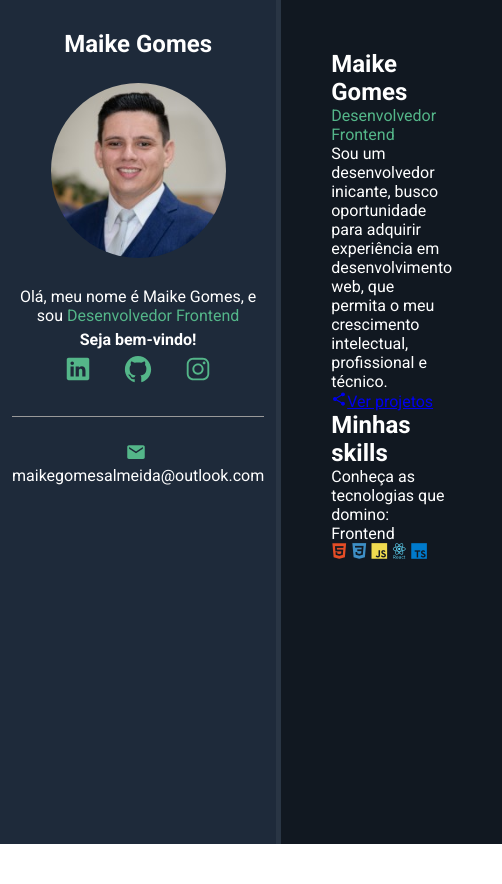
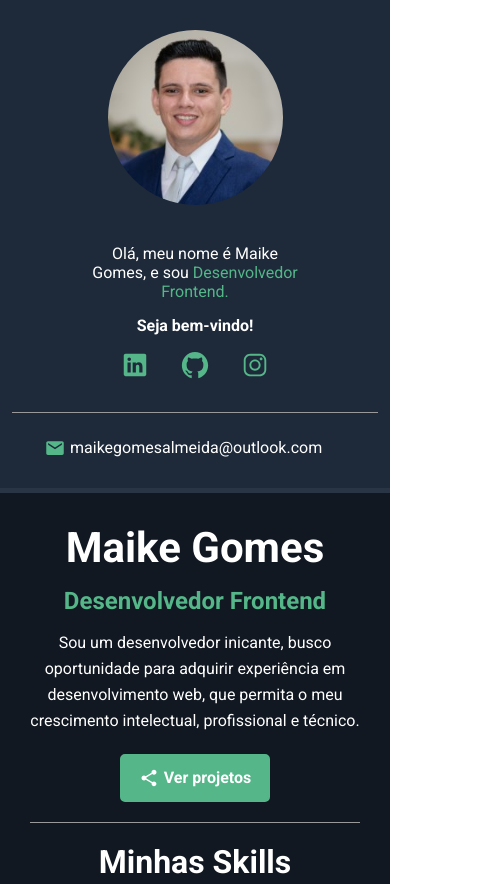
Before and after one commit to maike-k/maike-k.github.io, a plain HTML site: page index.html in a window 390 px wide. Shown: the top 884 px of the page, 502 px wide, since content can reach past the window. Before the commit the page ends 844 px from the top, so only its background shows below. Drawn offline with nearby package versions, Linux system fonts and the light colour scheme.

Commit message:
Finalizando o portfólio

```diff
--- a/css/style.css
+++ b/css/style.css
@@ -25,7 +25,7 @@
 }
 
 #bio-container {
-  flex: 1 1 20%;
+  flex: 1 1 25%;
   min-height: 100vh;
   background-color: var(--bio-bg-color);
   text-align: center;
@@ -34,7 +34,7 @@
 }
 
 #about-container {
-  flex: 1 1 80%;
+  flex: 1 1 75%;
   min-height: 100vh;
   background-color: var(--about-bg-color);
   padding: 50px;
@@ -42,7 +42,7 @@
 
 #bio-container #welcome-text {
   font-weight: bold;
-  margin-top: 5px;
+  margin-top: 15px;
 }
 
 #bio-img {
@@ -91,6 +91,7 @@
   color: var(--main-text-color);
   text-decoration: none;
   max-width: 300px;
+  display: flex;
 }
 
 #email-container ion-icon {
@@ -99,3 +100,117 @@
   max-width: 20px;
   margin-right: 5px;
 }
+
+#name {
+  font-size: 42px;
+  margin-bottom: 15px;
+}
+
+#title {
+  font-size: 24px;
+  margin-bottom: 15px;
+  font-weight: bold;
+}
+
+.description {
+  max-width: 75%;
+  margin-bottom: 10px;
+}
+
+#btn-projects {
+  font-weight: bold;
+  font-size: 16px;
+  color: var(--main-text-color);
+  background-color: var(--main-color);
+  border: 2px solid var(--main-color);
+  border-radius: 5px;
+  text-decoration: none;
+  transition: 0.5s;
+  padding: 12px 10px;
+  margin: 25px 0;
+  width: 150px;
+  text-align: center;
+  display: flex;
+  justify-content: center;
+  gap: 5px;
+}
+
+#btn-projects ion-icon {
+  font-size: 20px;
+  max-width: 20px;
+}
+
+#btn-projects:hover {
+  background-color: transparent;
+}
+
+#skills-section-title {
+  border-top: 1px solid var(--border-color);
+  padding-top: 20px;
+  margin-bottom: 20px;
+  font-size: 32px;
+}
+
+#skills-container {
+  display: flex;
+  flex-wrap: wrap;
+  margin-top: 25px;
+}
+
+.skills-title {
+  font-size: 24px;
+  margin-bottom: 25px;
+  font-weight: bold;
+  padding-left: 10px;
+  border-left: 5px solid var(--main-color);
+}
+
+.skills-box i {
+  font-size: 45px;
+  margin-right: 10px;
+}
+
+@media (max-width: 560px) {
+  #container {
+    flex-direction: column;
+  }
+
+  #bio-container {
+    min-height: auto;
+    border-right: none;
+    border-bottom: 5px solid var(--bio-border-color);
+  }
+
+  #bio-container h2 {
+    display: none;
+  }
+
+  #bio-container p {
+    max-width: 60%;
+    margin: 10px auto;
+  }
+
+  #about-container {
+    text-align: center;
+    padding: 30px;
+  }
+
+  #btn-projects {
+    margin: 20px auto;
+  }
+
+  #about-container .description {
+    margin: 10px auto;
+    max-width: 100%;
+    line-height: 26px;
+  }
+
+  .skills-box {
+    margin-bottom: 40px;
+    max-width: 100%;
+    font-size: 60px;
+  }
+  .skills-title {
+    border: none;
+  }
+}
--- a/index.html
+++ b/index.html
@@ -30,7 +30,7 @@
         <img id="bio-img" src="img/maike.png" alt="Maike Gomes" />
         <p>
           Olá, meu nome é Maike Gomes, e sou
-          <span class="highlight">Desenvolvedor Frontend</span>
+          <span class="highlight">Desenvolvedor Frontend.</span>
         </p>
         <p id="welcome-text">Seja bem-vindo!</p>
         <ul id="social-container">
@@ -71,7 +71,7 @@
           id="btn-projects"
           ><ion-icon name="share"></ion-icon><span>Ver projetos</span></a
         >
-        <h2 id="skills-section-title">Minhas skills</h2>
+        <h2 id="skills-section-title">Minhas Skills</h2>
         <p class="description">Conheça as tecnologias que domino:</p>
         <div class="skills-container">
           <div class="skills-box">
@@ -85,7 +85,6 @@
         </div>
       </section>
     </main>
-
     <!-- Ion Icons -->
     <script src="https://unpkg.com/ionicons@4.5.10-0/dist/ionicons.js"></script>
   </body>
```
